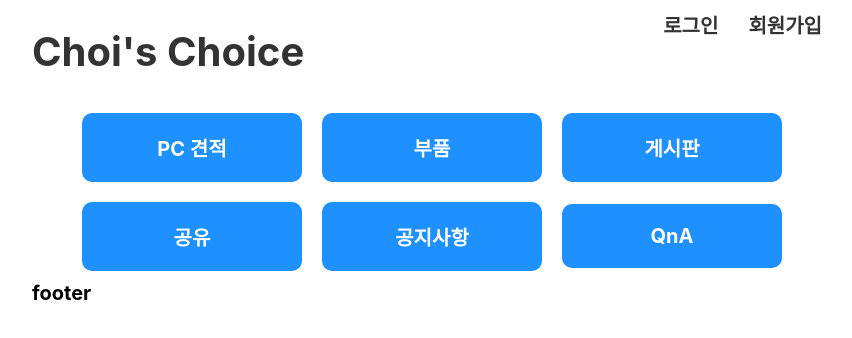
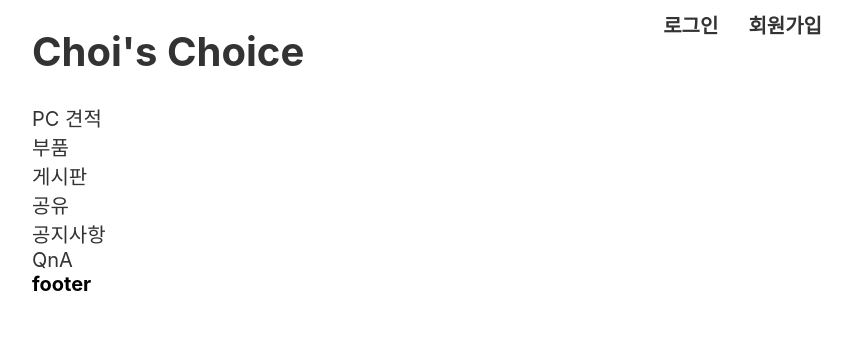
Before and after one commit to bodyMist/chois-choice, a React (Create React App) app in the folder reactfront/: page / in a window 1280 px wide. Shown: the top 338 px of the page, without its empty margins (208-1060 px from the left). Built offline with nearby package versions, Linux system fonts and the light colour scheme.

Commit message:
변경없는데 왜..?

```diff
--- a/reactfront/src/component/MenuList.js
+++ b/reactfront/src/component/MenuList.js
@@ -3,12 +3,13 @@
 
 export default function MenuList() {
     return (
-        <ul className="list">
+        <ul className="menuList">
             {dummy.menus.map((menu) => (
                 <li key={menu.id}>
                     <Link to={`/${menu.id}`}>{menu.menu}</Link>
                 </li>
             ))}
         </ul>
+
     );
 }
```
